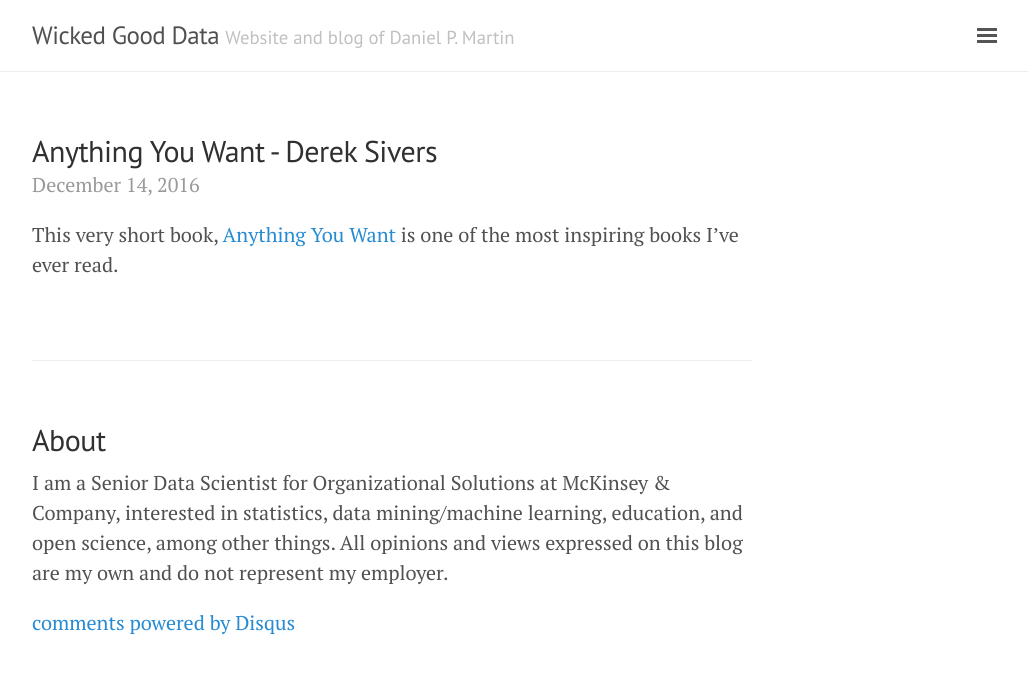
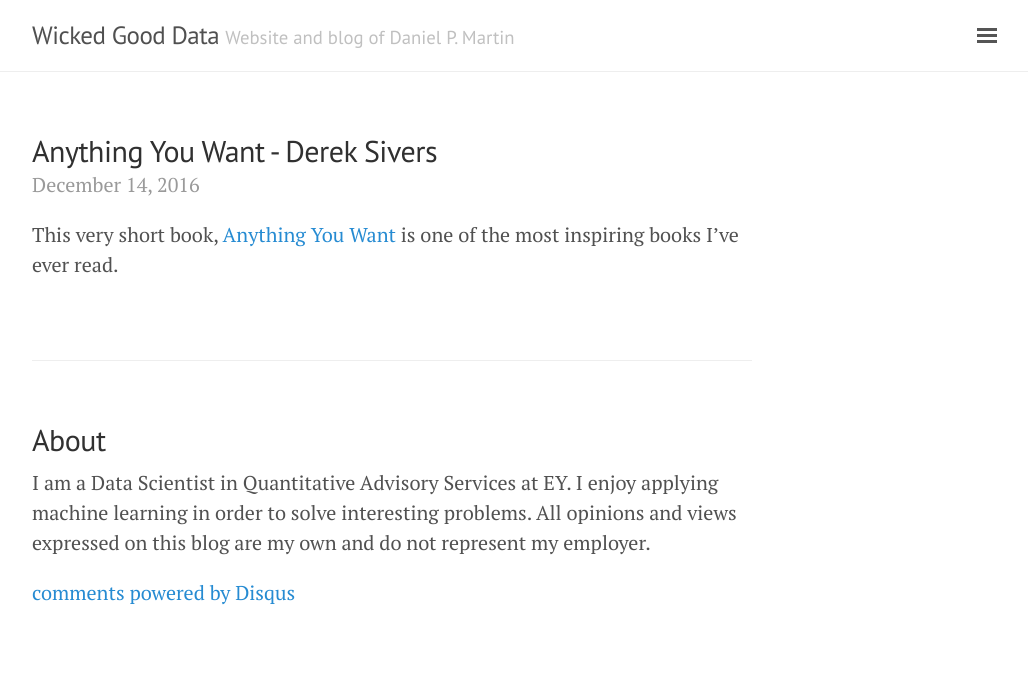
Before and after one commit to herman-hellenes/herman-hellenes.github.io, a Jekyll site: the page built from _posts/2016-12-14-Anything-You-Want.md, in a window 1280 px wide. Shown: the top 674 px of the page, without its empty margins (248-1276 px from the left). Built offline with Jekyll 4.4.1, drawn with Linux system fonts in a browser that asks for light colours; nearby versions of some CDN libraries; comment, search, counter and statistics services are not loaded.

Commit message:
Update post.html

```diff
--- a/_layouts/post.html
+++ b/_layouts/post.html
@@ -12,8 +12,7 @@ layout: default
   <h2>About</h2>
 
       <p>
-        I am a Senior Data Scientist for Organizational Solutions at McKinsey & Company, interested in
-        statistics, data mining/machine learning, education, and open science, among other things.
+        I am a Data Scientist in Quantitative Advisory Services at EY. I enjoy applying machine learning in order to solve interesting problems.
         All opinions and views expressed on this blog are my own and do not represent my employer.
       </p>
 
```
